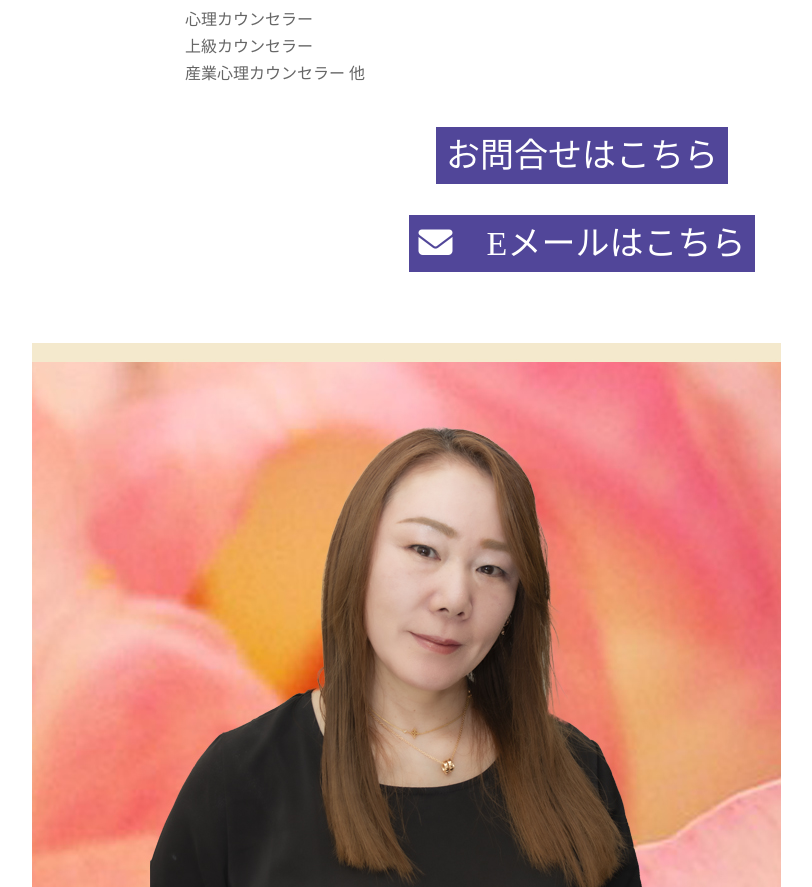
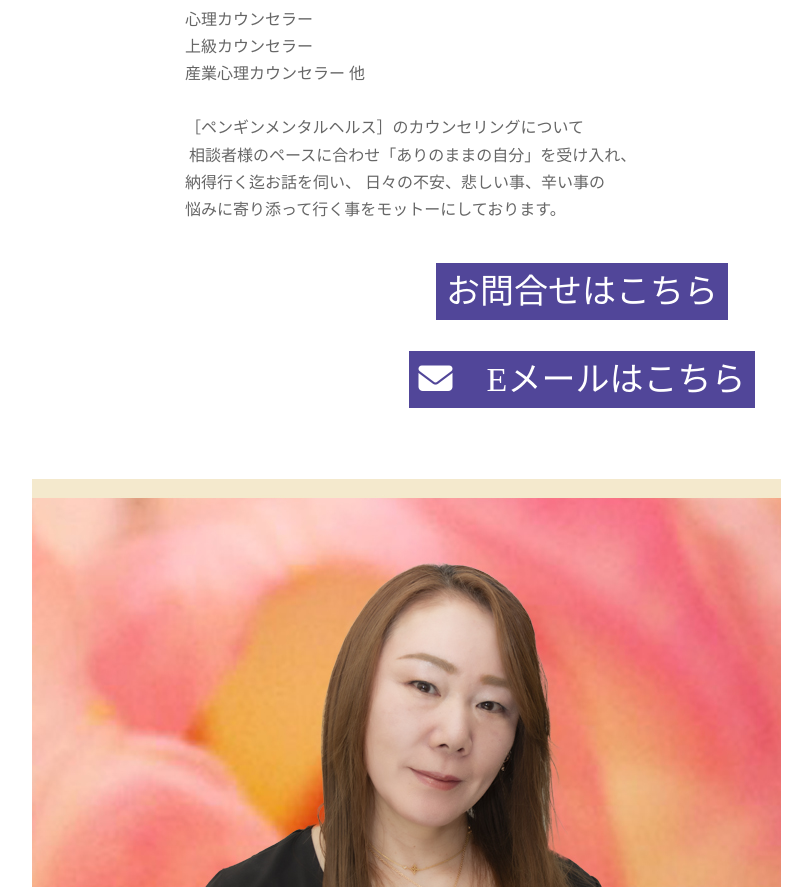
Before and after one commit to yamazakinami/pengin, a plain HTML site: page kouhou.html in a window 1280 px wide. Shown: the part 1126-2013 px from the top of the page, without its empty margins (58-870 px from the left). Drawn offline with nearby package versions, Linux system fonts and the light colour scheme; a script that the page names is missing.

Commit message:
Add files via upload

```diff
--- a/kouhou.html
+++ b/kouhou.html
@@ -181,7 +181,12 @@
                     メンタルヘルストレーナー<br>
                     心理カウンセラー<br>
                     上級カウンセラー<br>
-            産業心理カウンセラー 他　</li>
+                    産業心理カウンセラー 他</li>
+                  <li>&nbsp;</li>
+                  <li>［ペンギンメンタルヘルス］のカウンセリングについて</li>
+                  <li>&nbsp;相談者様のペースに合わせ「ありのままの自分」を受け入れ、</li>
+                  <li>納得行く迄お話を伺い、 日々の不安、悲しい事、辛い事の</li>
+                  <li>悩みに寄り添って行く事をモットーにしております。&nbsp;</li>
                 </ul>
             </div>
         </div>
```
Lines whose indentation alone changed are shown as unchanged.
